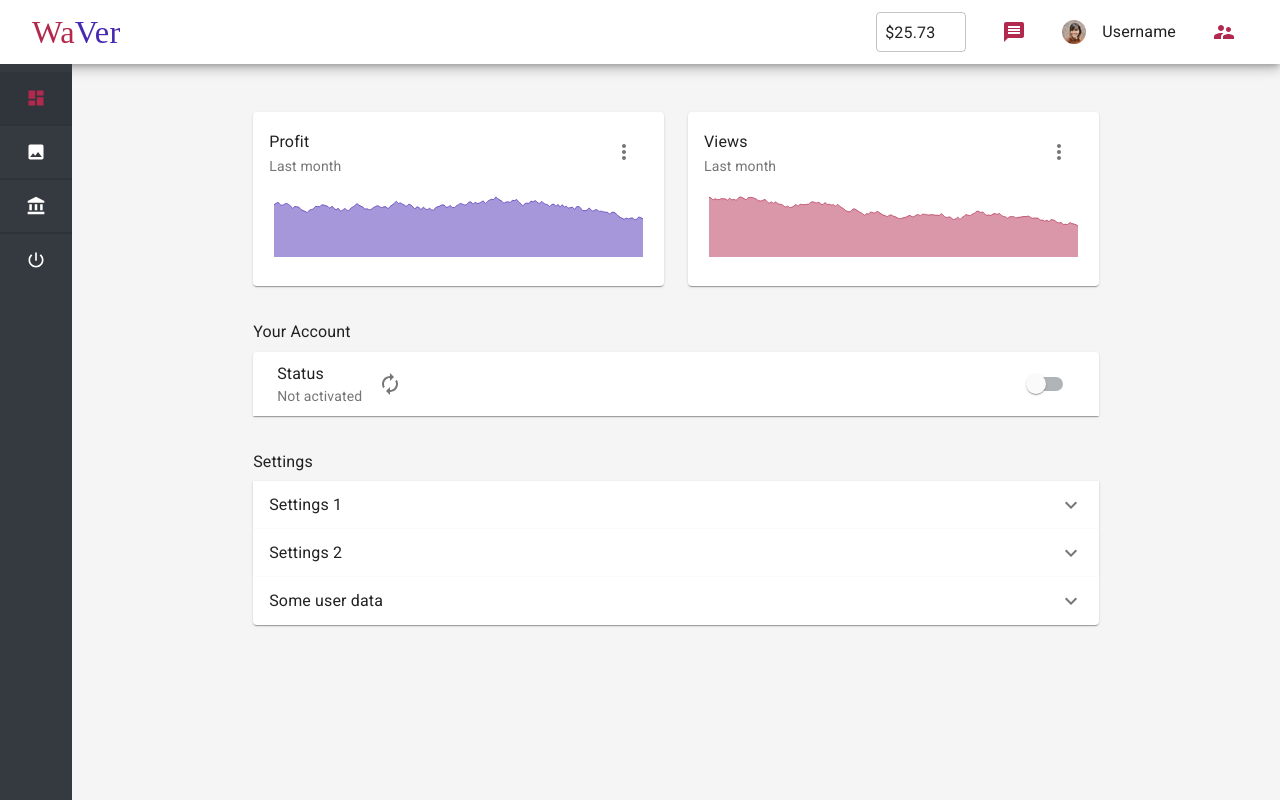
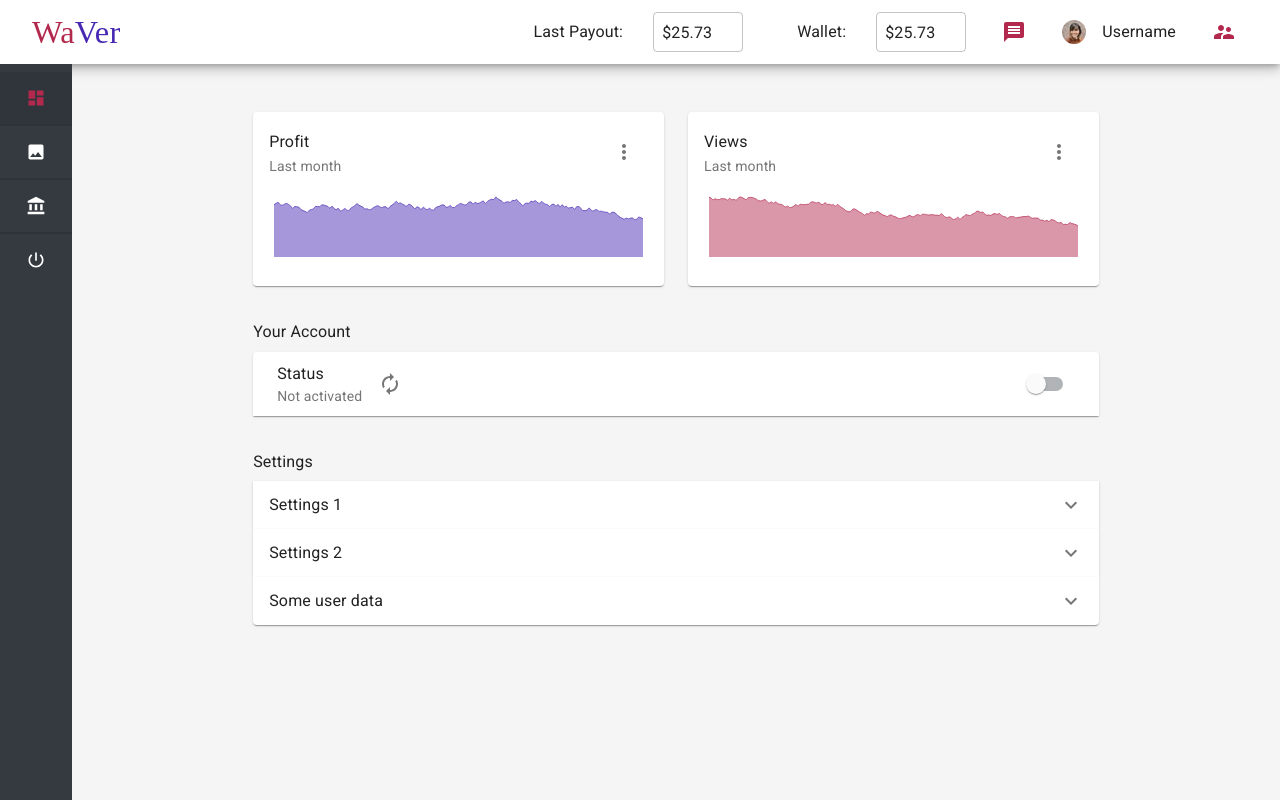
Before and after one commit to madanodyblum/react-material_saas, a React (Create React App) app: page /c in a window 1280 px wide. Built offline with nearby package versions, Linux system fonts and the light colour scheme; a web font is replaced by a local one.

Commit message:
last commit

```diff
--- a/src/logged_in/components/navigation/NavBar.js
+++ b/src/logged_in/components/navigation/NavBar.js
@@ -257,11 +257,23 @@ class NavBar extends PureComponent {
               alignItems="center"
               width="100%"
             >
+              <Typography color="textPrimary" style={{padding: "0 30px"}}>Last Payout:</Typography>
               {isWidthUp("sm", width) && (
                 <Box mr={3}>
                   <Balance balance={2573} />
                 </Box>
               )}
+              <Typography color="textPrimary" style={{padding: "0 30px"}}>Wallet:</Typography>
+              {isWidthUp("sm", width) && (
+                <Box mr={3}>
+                  <Balance balance={2573} />
+                </Box>
+              )}
+              {/* {isWidthUp("sm", width) && (
+                <Box mr={3}>
+                  <Balance balance={2573} />
+                </Box>
+              )} */}
               <MessagePopperButton messages={messages} />
               <ListItem
                 disableGutters
```
